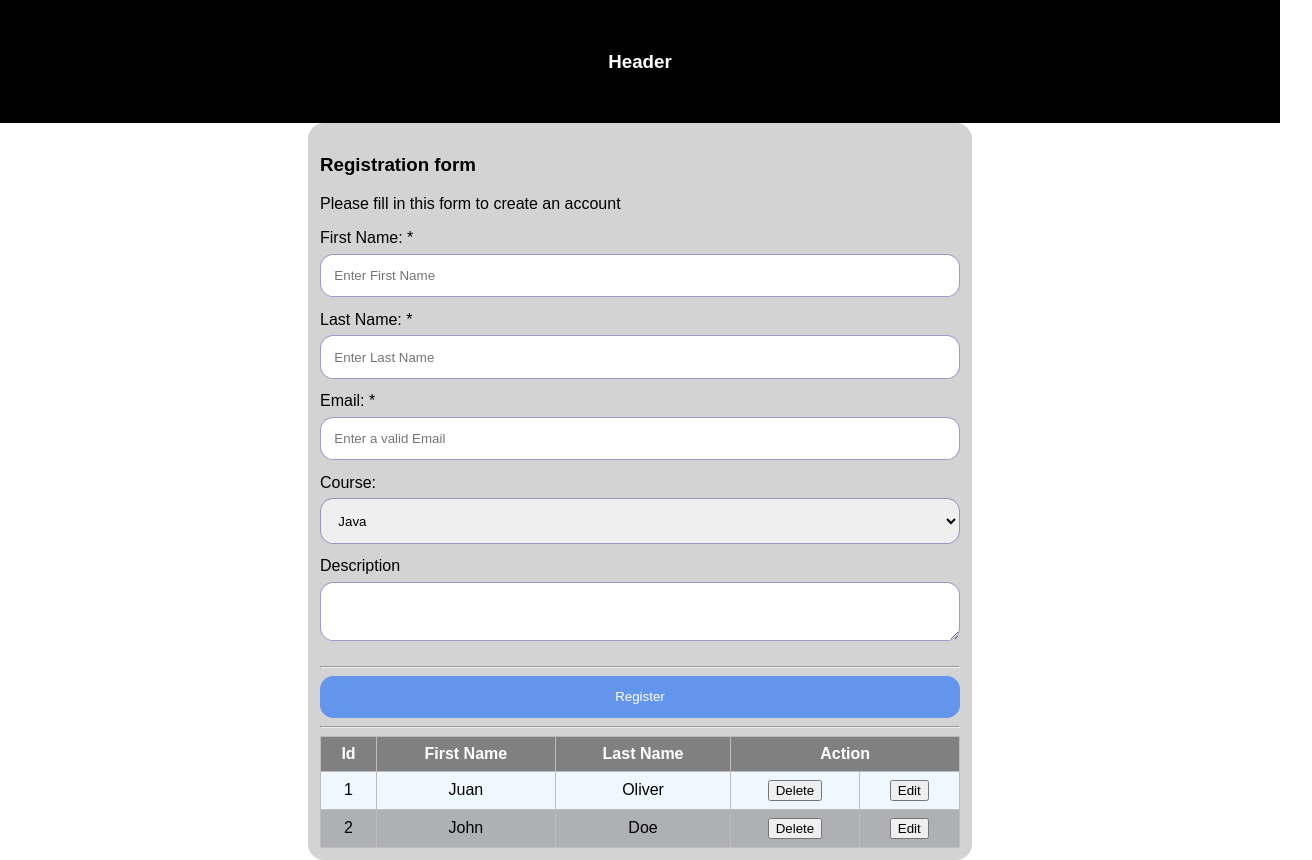
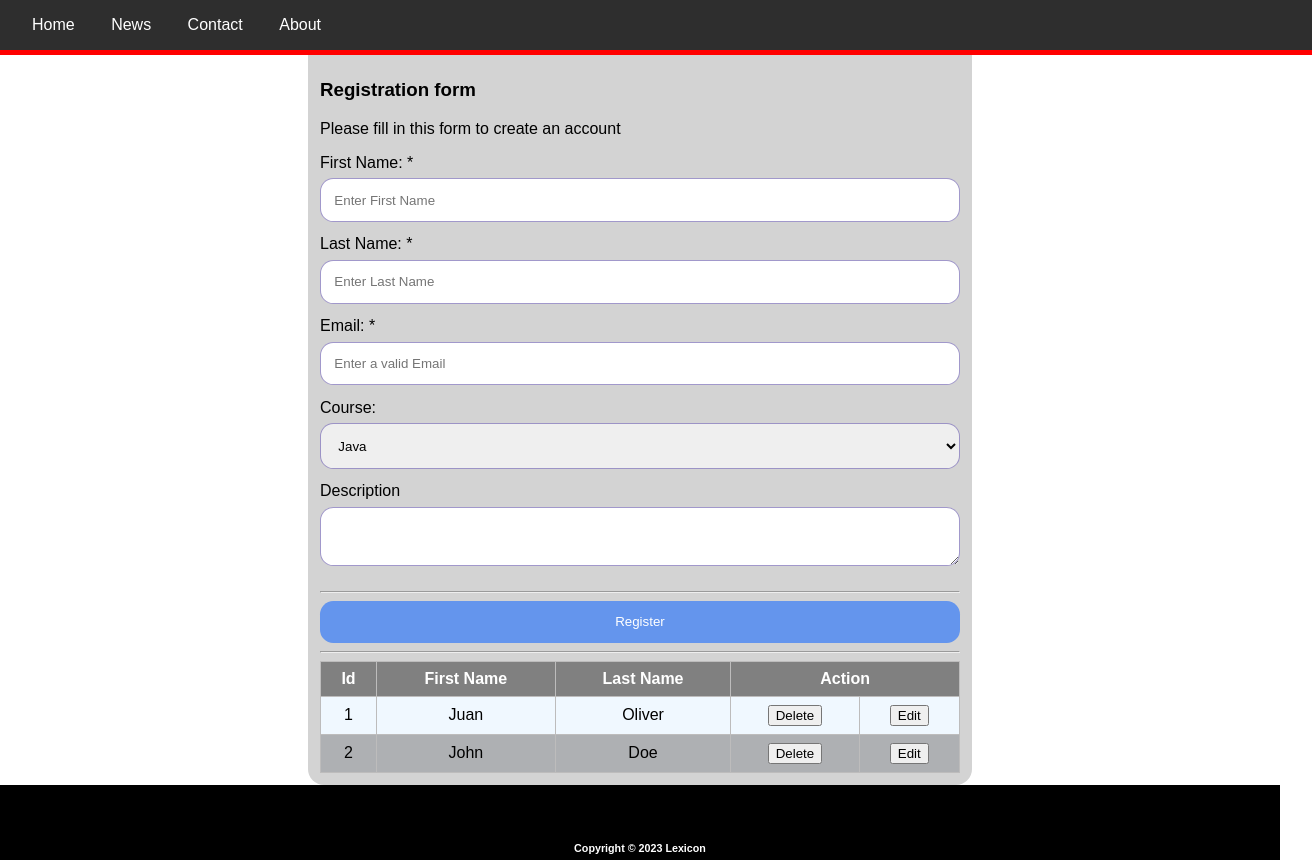
Before and after one commit to J-Oliver12/Html-CSS, a plain HTML site: page html_examples.html in a window 1280 px wide. Shown: the top 860 px of the page, 1312 px wide, since content can reach past the window. Drawn offline with Linux system fonts and the light colour scheme.

Commit message:
Final version of updated form file

```diff
--- a/html_examples.html
+++ b/html_examples.html
@@ -49,12 +49,6 @@
         text-align: center;
       }
 
-      header {
-        background-color: black;
-        padding: 2em;
-        color: white;
-        text-align: center;
-      }
 
       table {
         width: 100%;
@@ -84,6 +78,32 @@
         background-color: aquamarine;
       }
 
+      nav{
+        width: 100%;
+        float: left;
+        margin: 0 0 1.5em 0;
+        background-color: rgb(46, 46, 46);
+        border-bottom: 5px solid red;
+        padding: 1em;
+      }
+
+      a {
+        color: white;
+        padding: 1em;
+        text-align: center;
+        font-size: 1em;
+        text-decoration: none;
+      }
+
+      a:hover {
+        background-color: white;
+        color: black;
+      }
+
+
+
+
+
 
 
 
@@ -93,7 +113,14 @@
 
   <body>
     <header>
-      <h3>Header</h3>
+
+      <nav>
+        <a href="#"> Home</a>
+        <a href="#"> News</a>
+        <a href="#"> Contact</a>
+        <a href="#"> About</a>
+      </nav>
+
     </header>
 
     <div class="container">
```
